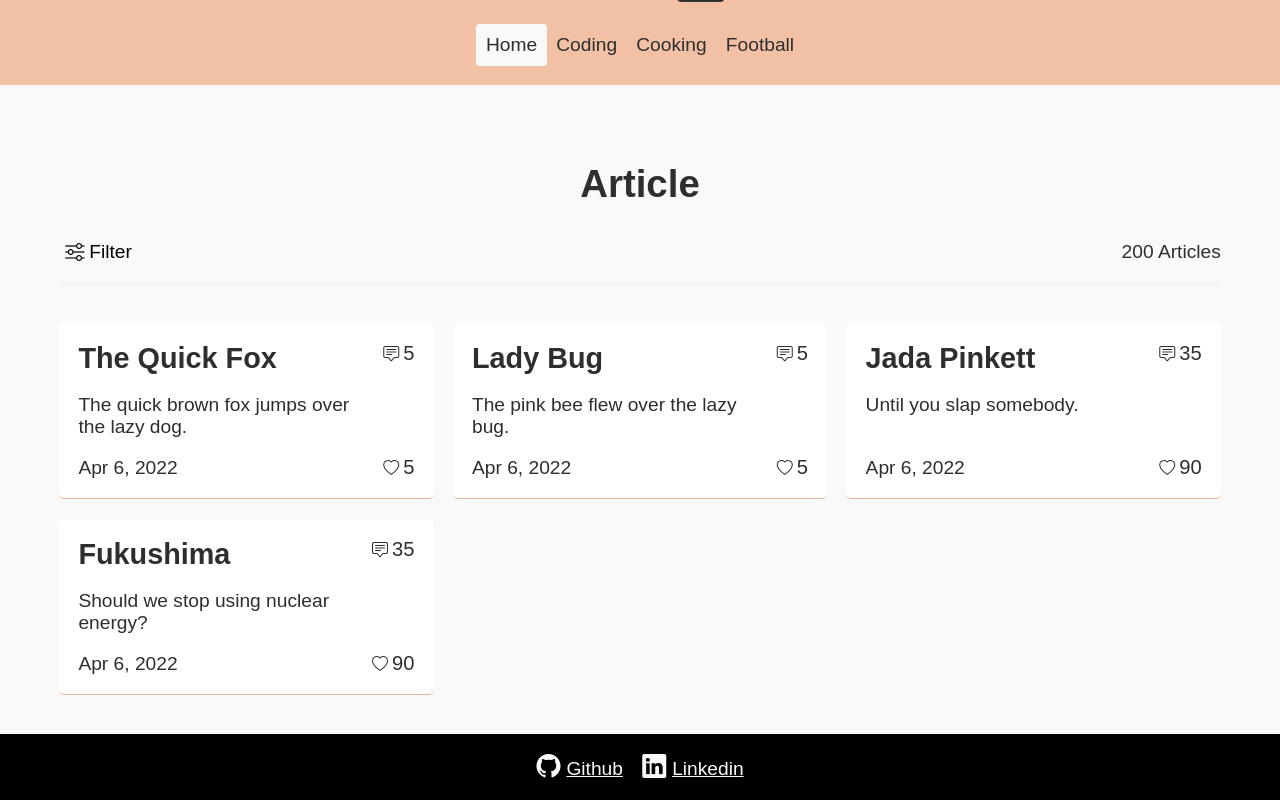
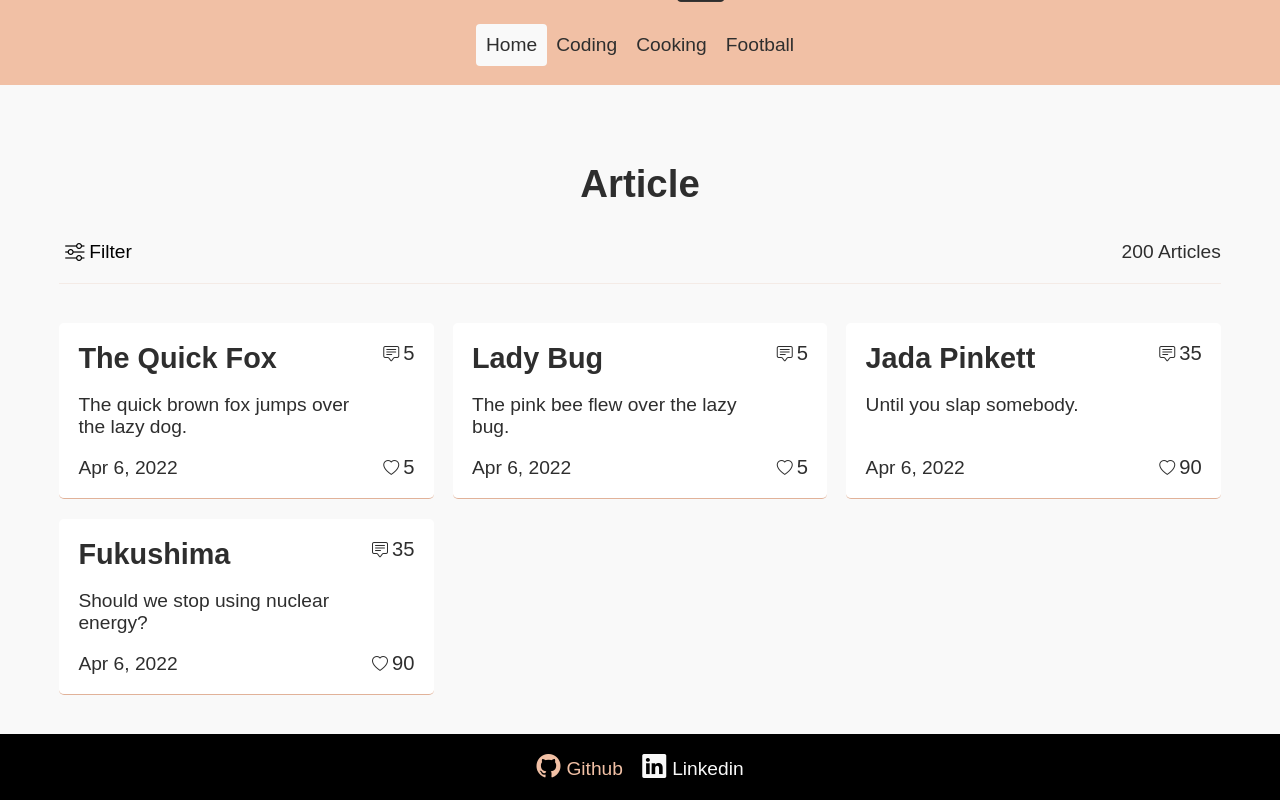
Before and after one commit to samuelparfaitjr/fe-news, a React (Create React App) app: page / in a window 1280 px wide. In both pictures the pointer is over the link "Github". Shown: the part 123-923 px from the top of the page. Built offline with nearby package versions, Linux system fonts and the light colour scheme.

Commit message:
removed underline on footer links

```diff
--- a/src/index.css
+++ b/src/index.css
@@ -319,3 +319,11 @@ footer {
   align-items: center;
   gap: 1em;
 }
+
+.contact-links li a {
+  text-decoration: none;
+}
+
+.contact-links li a:hover {
+  color: var(--color-orange);
+}
```
